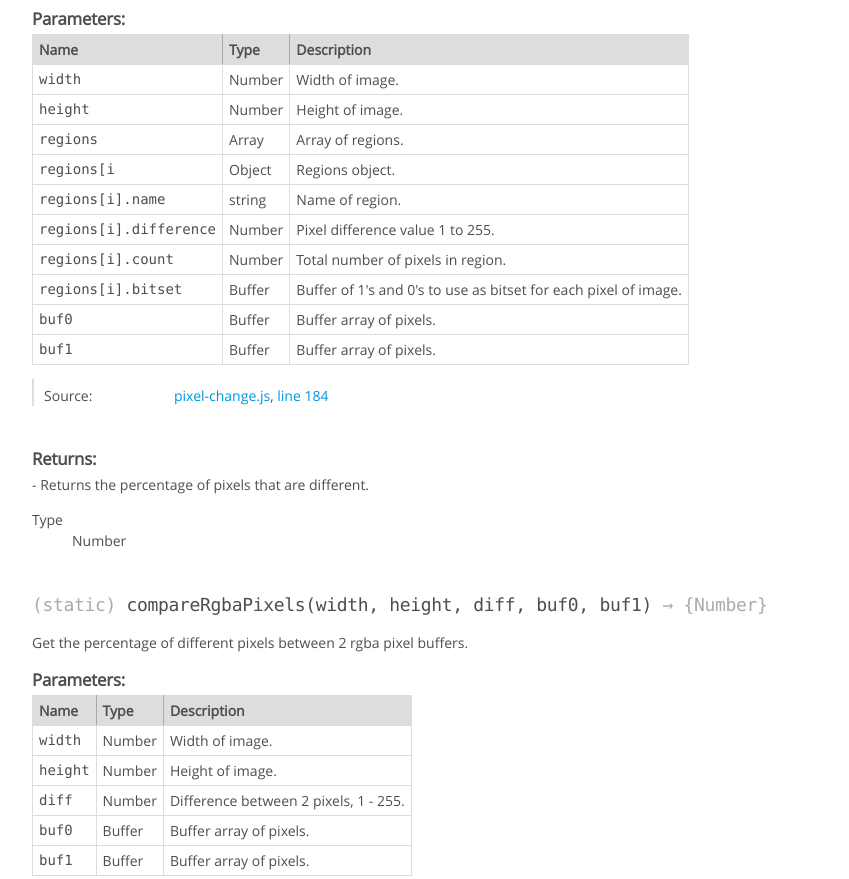
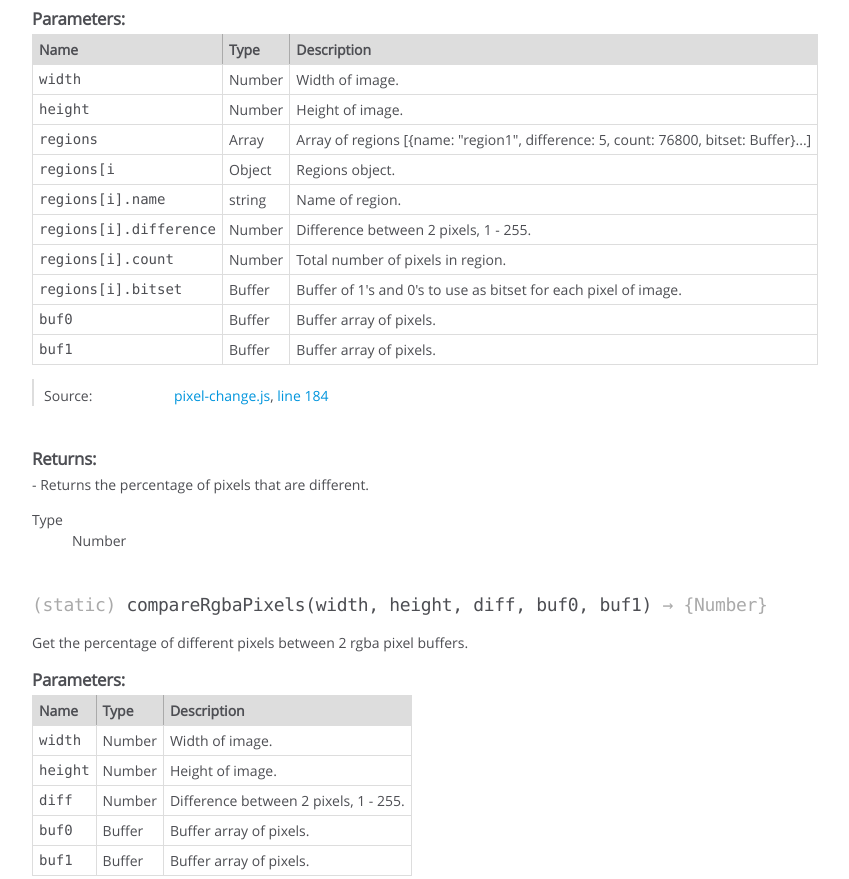
Before and after one commit to kevinGodell/pixel-change, a website: page docs/PixelChange.html in a window 1280 px wide. Shown: the part 1440-2319 px from the top of the page, without its empty margins (0-849 px from the left). Drawn offline with Linux system fonts and the light colour scheme.

Commit message:
update docs

```diff
--- a/docs/PixelChange.html
+++ b/docs/PixelChange.html
@@ -749,7 +749,7 @@
 
 
 
-            <td class="description last">Array of regions.</td>
+            <td class="description last">Array of regions [{name: "region1", difference: 5, count: 76800, bitset: Buffer}...]</td>
         </tr>
 
 
@@ -818,7 +818,7 @@
 
 
 
-            <td class="description last">Pixel difference value 1 to 255.</td>
+            <td class="description last">Difference between 2 pixels, 1 - 255.</td>
         </tr>
 
 
@@ -1814,7 +1814,7 @@
 <br class="clear">
 
 <footer>
-    Documentation generated by <a href="https://github.com/jsdoc3/jsdoc">JSDoc 3.5.5</a> on Sat Feb 03 2018 10:47:44 GMT-0600 (CST)
+    Documentation generated by <a href="https://github.com/jsdoc3/jsdoc">JSDoc 3.5.5</a> on Sat Feb 03 2018 10:52:52 GMT-0600 (CST)
 </footer>
 
 <script> prettyPrint(); </script>
```
Also changed, not shown: docs/index.html (+1 -1 lines), docs/pixel-change.js.html (+3 -3 lines).
